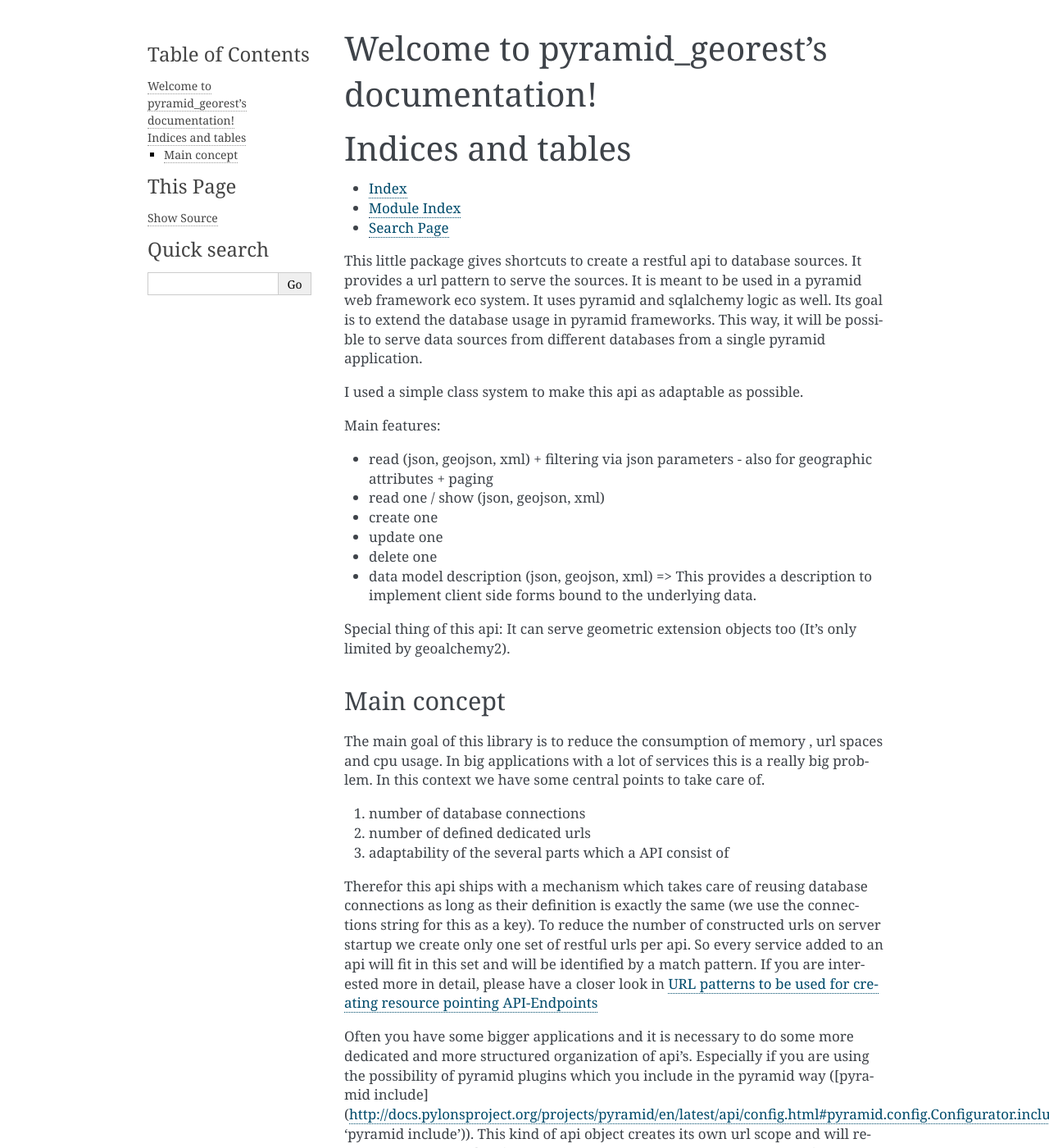
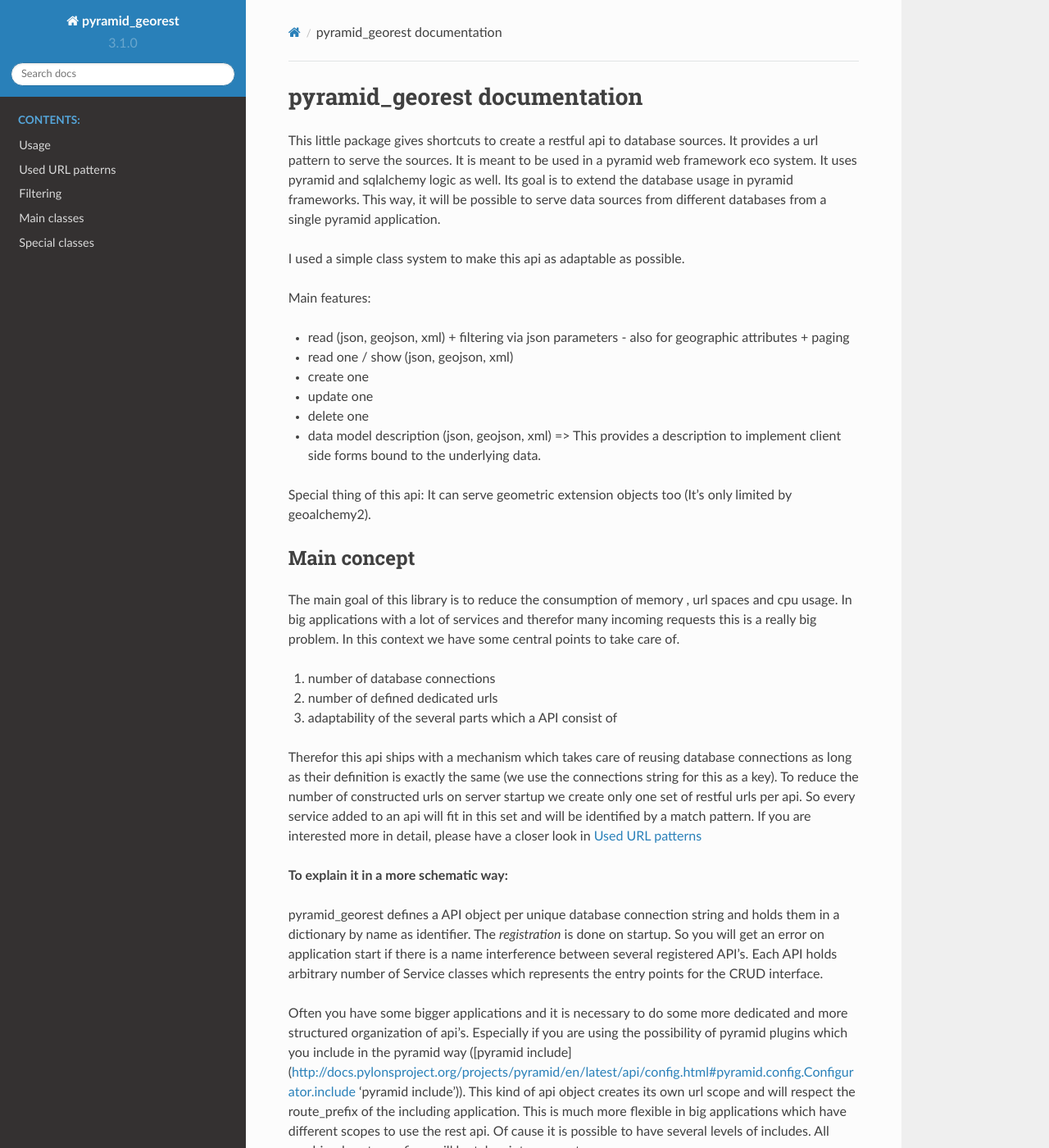
Before and after one commit to vvmruder/pyramid_georest, a Sphinx documentation site: the page built from doc/source/index.rst, in a window 1280 px wide and 1400 px high. Shown: the whole window at 82% size. Built offline with Sphinx 7.4.7 and the Read the Docs theme 2.0.0, drawn with Linux system fonts in a browser that asks for light colours; some of the changed text lies outside the part shown.

Commit message:
improve documentation

```diff
--- a/doc/source/conf.py
+++ b/doc/source/conf.py
@@ -20,6 +20,7 @@
 # import sys
 # sys.path.insert(0, os.path.abspath('.'))
 
+import sphinx_rtd_theme
 
 # -- General configuration ------------------------------------------------
 
@@ -30,11 +31,13 @@
 # Add any Sphinx extension module names here, as strings. They can be
 # extensions coming with Sphinx (named 'sphinx.ext.*') or your custom
 # ones.
-extensions = ['sphinx.ext.autodoc',
+extensions = [
+    'sphinx.ext.autodoc',
     'sphinx.ext.coverage',
-    'sphinx.ext.mathjax',
     'sphinx.ext.viewcode',
-    'sphinx.ext.githubpages']
+    'sphinx.ext.githubpages',
+    'sphinx.ext.napoleon'
+]
 
 # Add any paths that contain templates here, relative to this directory.
 templates_path = ['_templates']
@@ -67,7 +70,7 @@
 #
 # This is also used if you do content translation via gettext catalogs.
 # Usually you set "language" from the command line for these cases.
-language = None
+language = 'en'
 
 # List of patterns, relative to source directory, that match files and
 # directories to ignore when looking for source files.
@@ -86,7 +89,9 @@
 # The theme to use for HTML and HTML Help pages.  See the documentation for
 # a list of builtin themes.
 #
-html_theme = 'alabaster'
+html_theme = 'sphinx_rtd_theme'
+html_theme_path = [sphinx_rtd_theme.get_html_theme_path()]
+html_show_sourcelink = False
 
 # Theme options are theme-specific and customize the look and feel of a theme
 # further.  For a list of options available for each theme, see the
@@ -103,7 +108,7 @@
 # -- Options for HTMLHelp output ------------------------------------------
 
 # Output file base name for HTML help builder.
-htmlhelp_basename = 'pyramid_georestdoc'
+htmlhelp_basename = 'pyramid_georest_doc'
 
 
 # -- Options for LaTeX output ---------------------------------------------
--- /dev/null
+++ b/doc/source/filter.rst
@@ -0,0 +1,4 @@
+.. _filter:
+
+Filtering
+=========
--- a/doc/source/index.rst
+++ b/doc/source/index.rst
@@ -3,21 +3,18 @@
    You can adapt this file completely to your liking, but it should at least
    contain the root `toctree` directive.
 
-Welcome to pyramid_georest's documentation!
-===========================================
+.. toctree::
+   :caption: Contents:
+   :hidden:
 
-.. toctree::
-   :maxdepth: 2
-   :caption: Contents:
+   usage
+   url_patterns
+   filter
+   main_classes
+   special_classes
 
-
-
-Indices and tables
-==================
-
-* :ref:`genindex`
-* :ref:`modindex`
-* :ref:`search`
+pyramid_georest documentation
+=============================
 
 This little package gives shortcuts to create a restful api to database sources. It provides a url pattern to
 serve the sources.
@@ -43,7 +40,7 @@
 ------------
 
 The main goal of this library is to reduce the consumption of memory ,
-url spaces and cpu usage. In big applications with a lot of services
+url spaces and cpu usage. In big applications with a lot of services and therefor many incoming requests
 this is a really big problem. In this context we have some central points
 to take care of.
 
@@ -59,6 +56,13 @@
 will fit in this set and will be identified by a match pattern. If you are interested more in detail, please
 have a closer look in :ref:`url_patterns`
 
+**To explain it in a more schematic way:**
+
+pyramid_georest defines a API object per unique database connection string and holds them in a dictionary by
+name as identifier. The *registration* is done on startup. So you will get an error on application start if
+there is a name interference between several registered API's.
+Each API holds arbitrary number of Service classes which represents the entry points for the CRUD interface.
+
 Often you have some bigger applications and it is necessary to do some
 more dedicated and more structured organization of api's.
 Especially if you are using the possibility of pyramid plugins which
@@ -69,7 +73,8 @@
 Of cause it is possible to have several levels of includes. All
 combined route_prefixes will be taken into account.
 
-**One dedicated API for a specific plugin**
+One dedicated API for a specific plugin
+.......................................
 
 If you have some plugin which you like to include in your pyramid
 application (cause this is the most generic way you can extend pyramid)
@@ -110,3 +115,21 @@
 Looking at the code above you will get an api which is running under
 the prefix '/my_plugin/' and with the name 'api'.
 So you will find each service bound to this api under /my_plugin/api/...
+
+Some words about pyramid's plugin system
+........................................
+
+Obviously this system is really flexible. And that's why it is completely possible there might be a situation
+where the approach of registering API's might fail. You only need do think of a main application which
+includes several plugins using pyramid_georest which them self include plugins which are using
+pyramid_georest.
+
+I'am interested in such use cases and I will try to do my best to solve bugs on that. But sometimes the more
+generic approach also might be a reorganisation of the code in such projects (own experience).
+
+Indices and tables
+==================
+
+* :ref:`genindex`
+* :ref:`modindex`
+* :ref:`search`
```
Also changed, not shown: doc/source/main_classes.rst (added, +30 -0 lines), doc/source/special_classes.rst (added, +44 -0 lines), doc/source/url_patterns.rst (+38 -2 lines), doc/source/usage.rst (+5 -4 lines), 1 other file.
